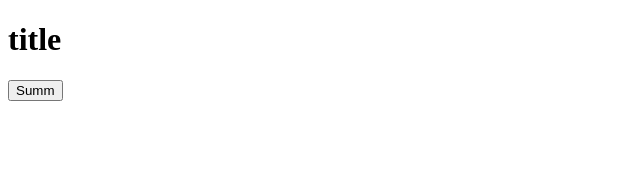
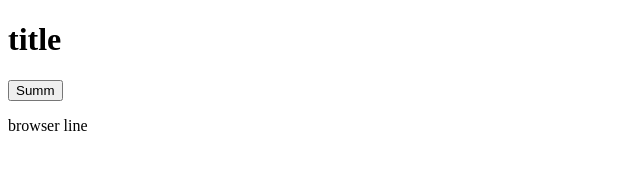
Before and after one commit to smadalin/git, a plain HTML site: page javascript/index.html in a window 1280 px wide. Shown: the full height of the page, 0-640 px from the left. Drawn offline with Linux system fonts and the light colour scheme.

Commit message:
Update index.html

```diff
--- a/javascript/index.html
+++ b/javascript/index.html
@@ -11,6 +11,7 @@
 <h1>title</h1>
 
         <button id="summ">Summ</button>
+        <p>browser line</p>
         <script src="js/main.js"></script>
     </body>
 </html>
```
